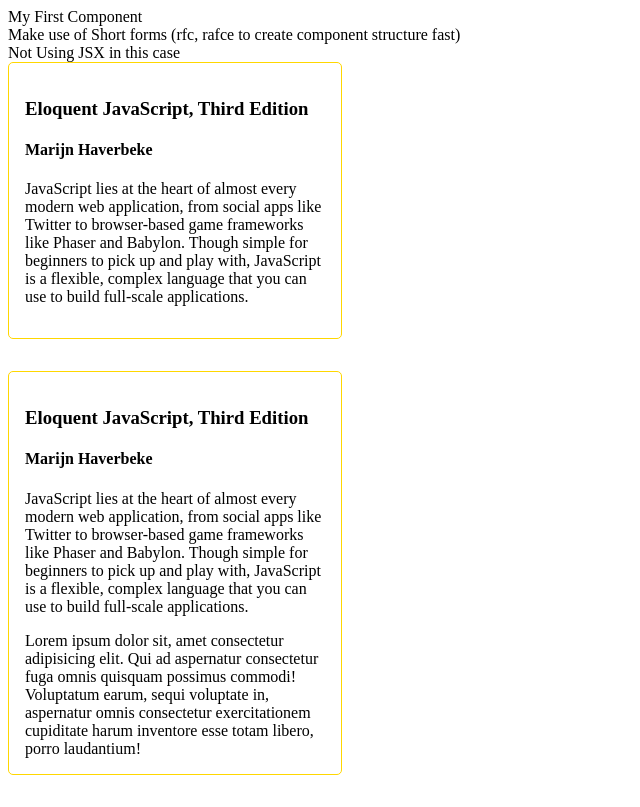
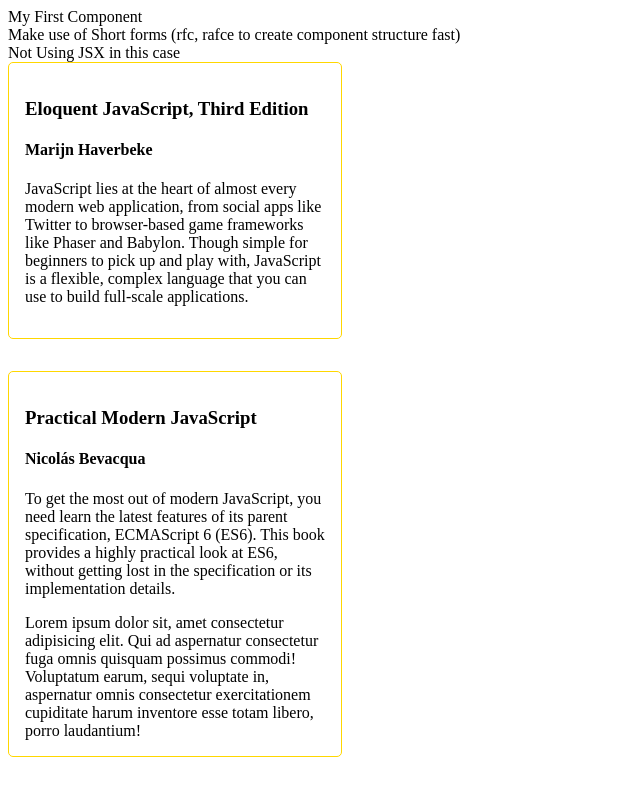
Before and after one commit to emmeiwhite/react-foundations, a React (Create React App) app: page / in a window 1280 px wide. Shown: the whole page, without its empty margins (0-640 px from the left). Built offline with nearby package versions, Linux system fonts and the light colour scheme.

Commit message:
New Book from the array

```diff
--- a/src/App.js
+++ b/src/App.js
@@ -18,9 +18,9 @@
       />
 
       <Book
-        author={books[0].author}
-        title={books[0].title}
-        description={books[0].description}
+        author={books[1].author}
+        title={books[1].title}
+        description={books[1].description}
       >
         Lorem ipsum dolor sit, amet consectetur adipisicing elit. Qui ad
         aspernatur consectetur fuga omnis quisquam possimus commodi! Voluptatum
```
